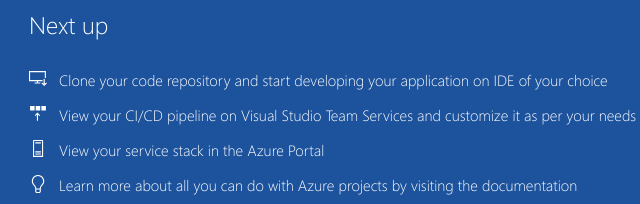
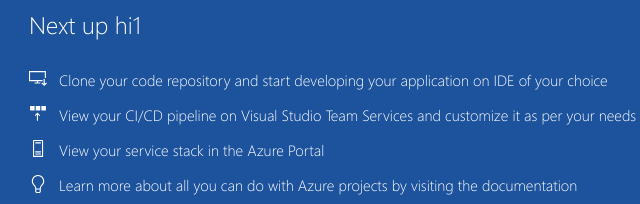
Before and after one commit to ritwika1/demo, a plain HTML site: page sample-project/index.html in a window 1280 px wide. Shown: the part 590-794 px from the top of the page, 196-836 px from the left. Drawn offline with Linux system fonts and the light colour scheme.

Commit message:
index changed

```diff
--- a/sample-project/index.html
+++ b/sample-project/index.html
@@ -22,7 +22,8 @@
                 <div class="description line-1"> Azure DevOps Project has been successfully setup</div>
                 <div class="description line-2"> Your HTML app is up and running on Azure</div>
                 <div class="next-steps-container">
-                    <div class="next-steps-header">Next up</div>
+                    <div class="next-steps-header">Next up hi1
+</div>
                     <div class="next-steps-body">
                         <div class="step">
                             <div class="step-icon">
```
